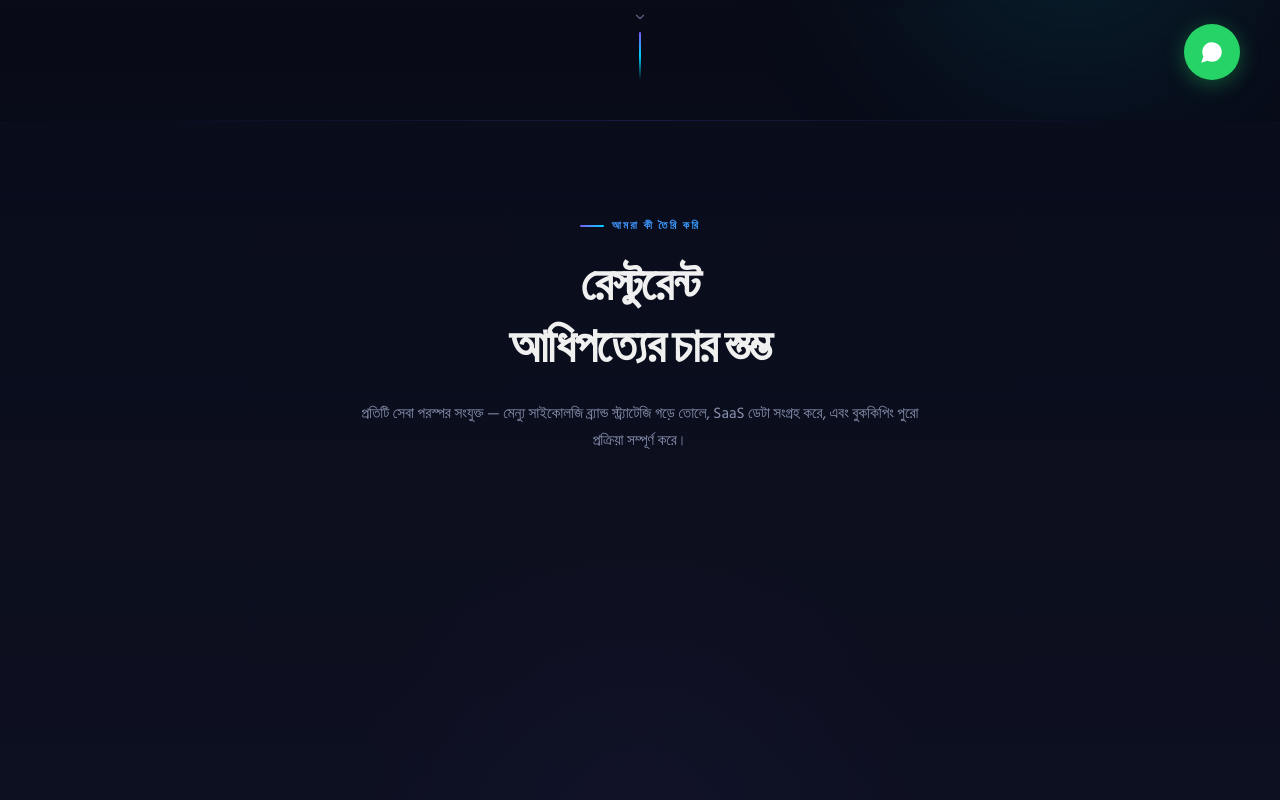
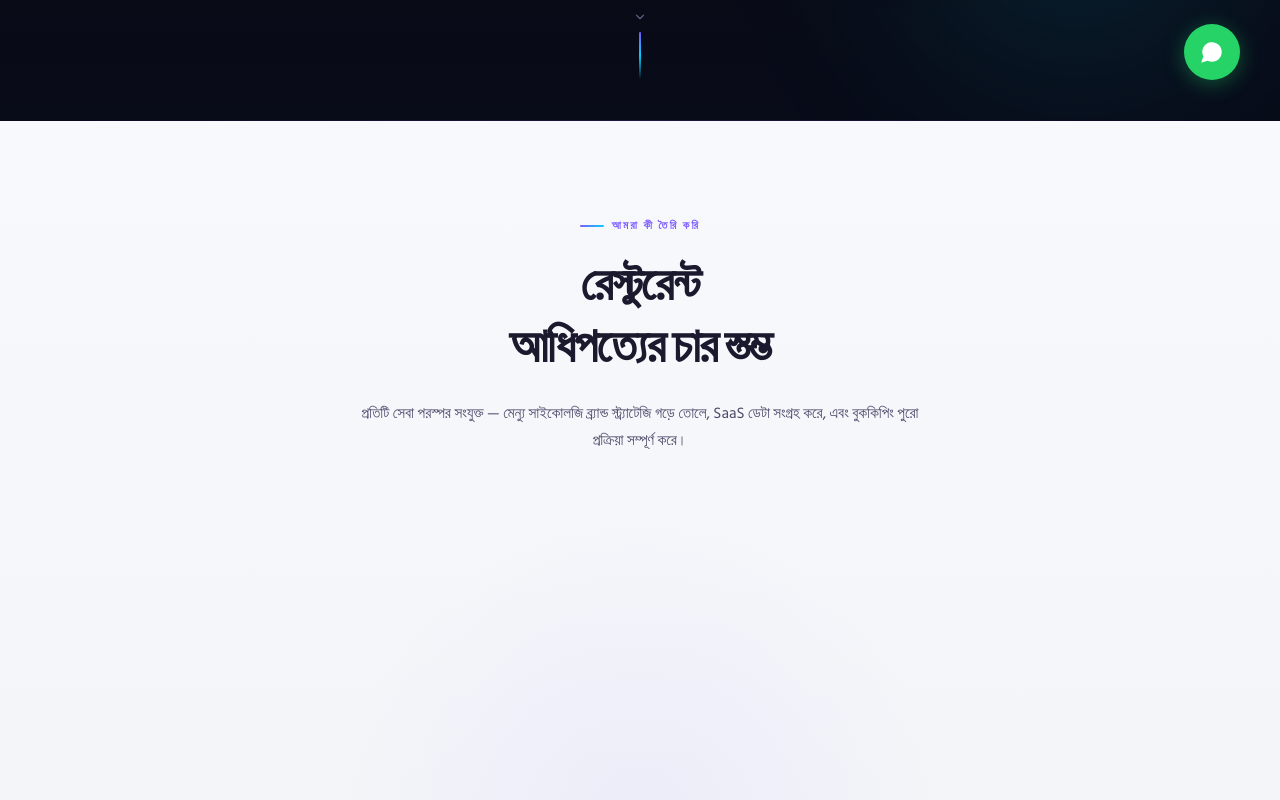
Before and after one commit to tauhidulislambusiness-tech/vibeflow, a Next.js app: page / in a window 1280 px wide. Shown: the part 680-1480 px from the top of the page. Built offline with nearby package versions, Linux system fonts and the light colour scheme.

Commit message:
style: white/light theme for Services section

```diff
--- a/src/app/components/Services.js
+++ b/src/app/components/Services.js
@@ -106,7 +106,7 @@ export default function Services() {
   }, []);
 
   return (
-    <section id="services" className="section services" ref={sectionRef}>
+    <section id="services" className="section services services--light" ref={sectionRef}>
       <div className="container">
         {/* Header */}
         <div className="services__header">
--- a/src/app/globals.css
+++ b/src/app/globals.css
@@ -826,6 +826,89 @@ input, textarea, select {
   }
 }
 
+/* ── Services Light Theme ────────────────────────────────── */
+.services--light {
+  background: linear-gradient(180deg, #f8f9fc 0%, #eef0f5 100%);
+}
+
+.services--light::before {
+  background: radial-gradient(circle, rgba(124, 92, 255, 0.06) 0%, transparent 70%);
+}
+
+.services--light .section__label {
+  color: #7c5cff;
+  -webkit-text-fill-color: initial;
+  background: none;
+  -webkit-background-clip: initial;
+  background-clip: initial;
+}
+
+.services--light .section__label::before {
+  background: linear-gradient(135deg, #7c5cff, #00d4ff);
+  -webkit-text-fill-color: initial;
+}
+
+.services--light .section__title {
+  color: #1a1a2e;
+}
+
+.services--light .section__subtitle {
+  color: #4a4a6a;
+}
+
+.services--light .glass-card {
+  background: rgba(255, 255, 255, 0.85);
+  border: 1px solid rgba(124, 92, 255, 0.1);
+  backdrop-filter: blur(10px);
+  -webkit-backdrop-filter: blur(10px);
+}
+
+.services--light .glass-card:hover {
+  background: rgba(255, 255, 255, 0.95);
+  border-color: rgba(124, 92, 255, 0.2);
+  box-shadow: 0 8px 40px rgba(124, 92, 255, 0.08), 0 2px 12px rgba(0, 0, 0, 0.04);
+}
+
+.services--light .glass-card::before {
+  background: linear-gradient(135deg, rgba(124, 92, 255, 0.3), rgba(0, 212, 255, 0.2), rgba(124, 92, 255, 0.1));
+}
+
+.services--light .service-card__icon {
+  background: linear-gradient(135deg, rgba(124, 92, 255, 0.1) 0%, rgba(0, 212, 255, 0.05) 100%);
+  border-color: rgba(124, 92, 255, 0.15);
+  color: #7c5cff;
+}
+
+.services--light .service-card:hover .service-card__icon {
+  background: linear-gradient(135deg, rgba(124, 92, 255, 0.15) 0%, rgba(0, 212, 255, 0.1) 100%);
+  box-shadow: 0 0 20px rgba(124, 92, 255, 0.12);
+  border-color: rgba(124, 92, 255, 0.3);
+}
+
+.services--light .service-card__number {
+  color: #b0b3c6;
+}
+
+.services--light .service-card__title {
+  color: #1a1a2e;
+}
+
+.services--light .service-card__desc {
+  color: #4a4a6a;
+}
+
+.services--light .service-card__tag {
+  color: #6b6f8a;
+  border-color: rgba(124, 92, 255, 0.12);
+  background: rgba(124, 92, 255, 0.04);
+}
+
+.services--light .service-card:hover .service-card__tag {
+  border-color: rgba(124, 92, 255, 0.25);
+  color: #5b3fd4;
+  background: rgba(124, 92, 255, 0.08);
+}
+
 /* ============================================================
    PORTFOLIO
    ============================================================ */
```
